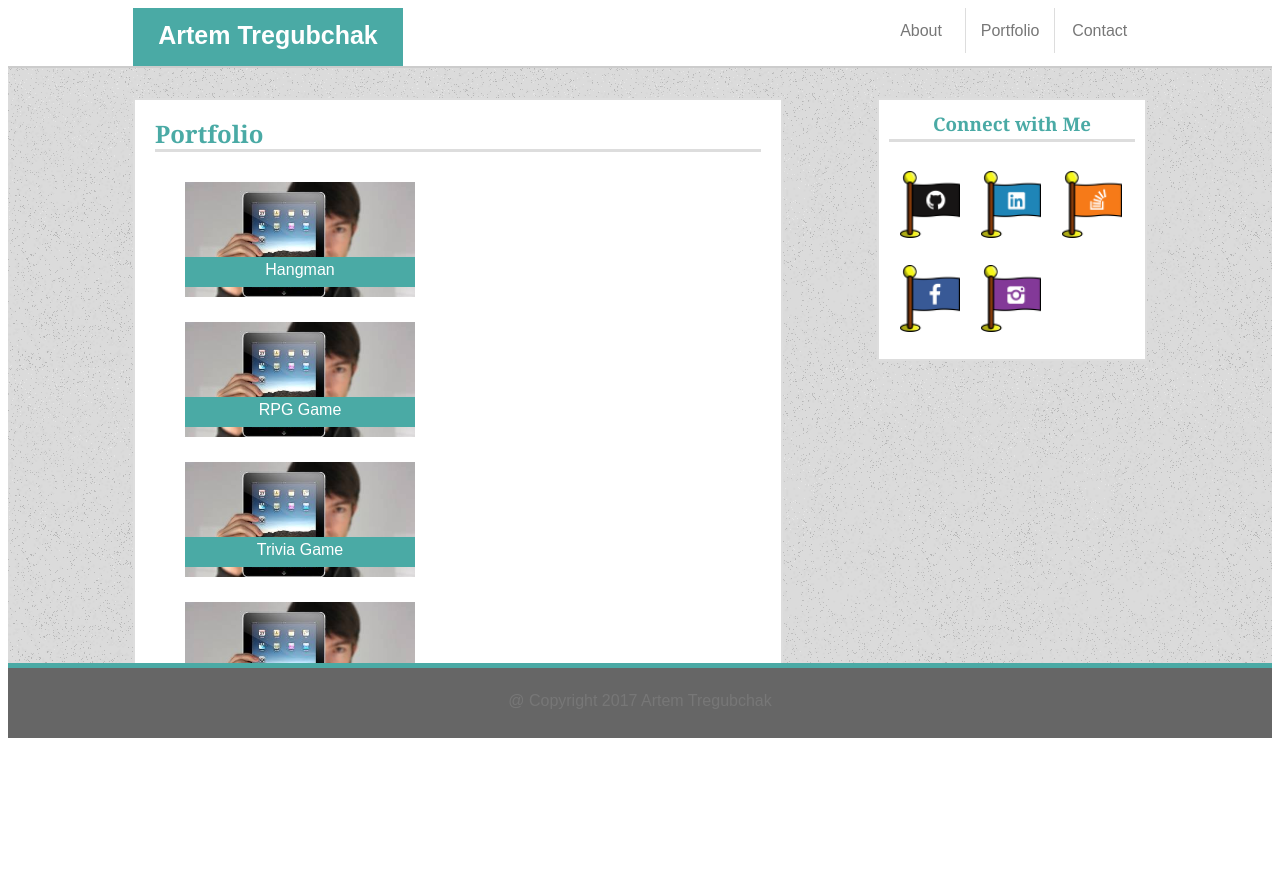
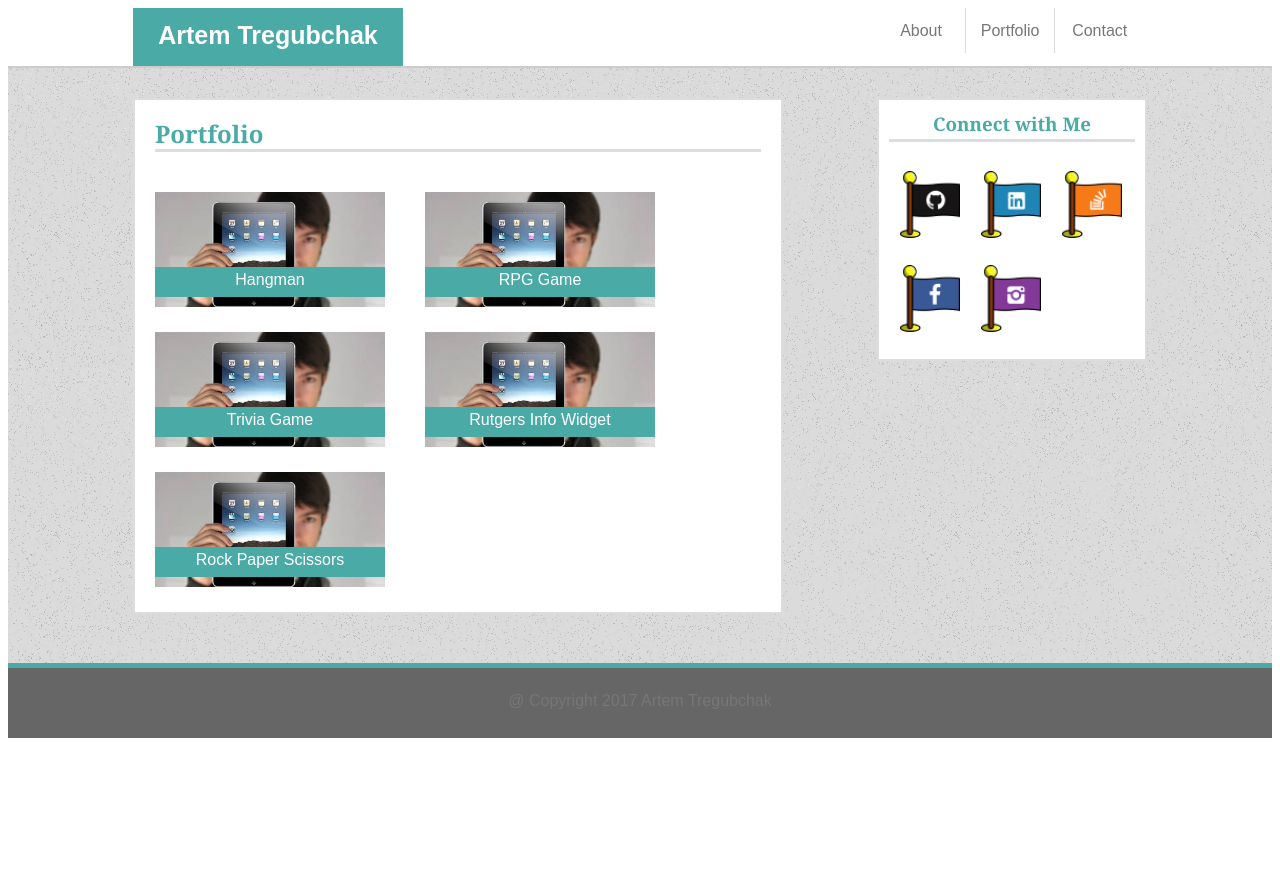
Before and after one commit to artprofi91/Basic-Portfolio, a PHP site: page /portfolio.html in a window 1280 px wide. Shown: the top 893 px of the page. Run offline with PHP 8.4, Linux system fonts and the light colour scheme; some web fonts are replaced.

Commit message:
initial site files

```diff
--- a/assets/css/style.css
+++ b/assets/css/style.css
@@ -160,7 +160,7 @@ footer {
 		border-bottom: 5px solid #4aaaa5;
 	}
 
-	.project {
+	.project-img {
 		float: left;
 		position: relative;
 		top:	-10px;
@@ -175,14 +175,15 @@ footer {
 		display: inline-block;
 		width: 250px;
 		height: 100px;
-		margin: 20px;
+		margin: 20px 20px 20px 0px;
+		padding-left: 0px;
 	}
 
 	.project-title {
 		float: left;
 		position: relative;
 		top: -50px;
-		width: 100%;
+		width: 230px;
 		height: 30px;
 		background-color: #4aaaa5;
 		color: #ffffff;
--- a/index.html
+++ b/index.html
@@ -44,7 +44,7 @@
 				Hi everyone! I live in Houston, TX and I'm Russian, but absolutely not a typical one:
 			</p>
 	<!-- <ul> tag together with the <li> tag to create unordered lists -->
-				<ul class="circle" type="circle">
+				<ul class="circle">
 				<li class="circle">I don't drink alcohol;</li>
 				<li class="circle">I've never seen a bear;</li>
 				<li class="circle">I don't know how to play a balalaika.</li>
--- a/portfolio.html
+++ b/portfolio.html
@@ -43,11 +43,11 @@
 	<!-- <span> tag provides a way to add a hook to a part of a text or a part of a document -->
 	<!-- HTML class attribute makes it possible to define equal styles for elements with the same class name -->
 			<ul class="project">
-				<li class="box1"><div><img class="project" src="assets/images/placeholder.jpg" alt="Project 1"><span class="project-title">Hangman</span></div></li>
-				<li class="box2"><div><img class="project" src="assets/images/placeholder.jpg" alt="Project 1"><span class="project-title">RPG Game</span></div></li>
-				<li class="box3"><div><img class="project" src="assets/images/placeholder.jpg" alt="Project 1"><span class="project-title">Trivia Game</span></div></li>
-				<li class="box3"><div><img class="project" src="assets/images/placeholder.jpg" alt="Project 1"><span class="project-title">Rutgers Info Widget</span></div></li>
-				<li class="box4"><div><img class="project" src="assets/images/placeholder.jpg" alt="Project 1"><span class="project-title">Rock Paper Scissors</span></div></li>
+				<li class="box1"><div><img class="project-img" src="assets/images/placeholder.jpg" alt="Project 1"><span class="project-title">Hangman</span></div></li>
+				<li class="box2"><div><img class="project-img" src="assets/images/placeholder.jpg" alt="Project 1"><span class="project-title">RPG Game</span></div></li>
+				<li class="box3"><div><img class="project-img" src="assets/images/placeholder.jpg" alt="Project 1"><span class="project-title">Trivia Game</span></div></li>
+				<li class="box3"><div><img class="project-img" src="assets/images/placeholder.jpg" alt="Project 1"><span class="project-title">Rutgers Info Widget</span></div></li>
+				<li class="box4"><div><img class="project-img" src="assets/images/placeholder.jpg" alt="Project 1"><span class="project-title">Rock Paper Scissors</span></div></li>
 			</ul>
     	</section>
     <!-- <section> tag defines sections in a document, such as chapters, headers, footers, or any other sections of the documen -->
```
Also changed, not shown: assets/images/bear.png (added), 2 other files.
